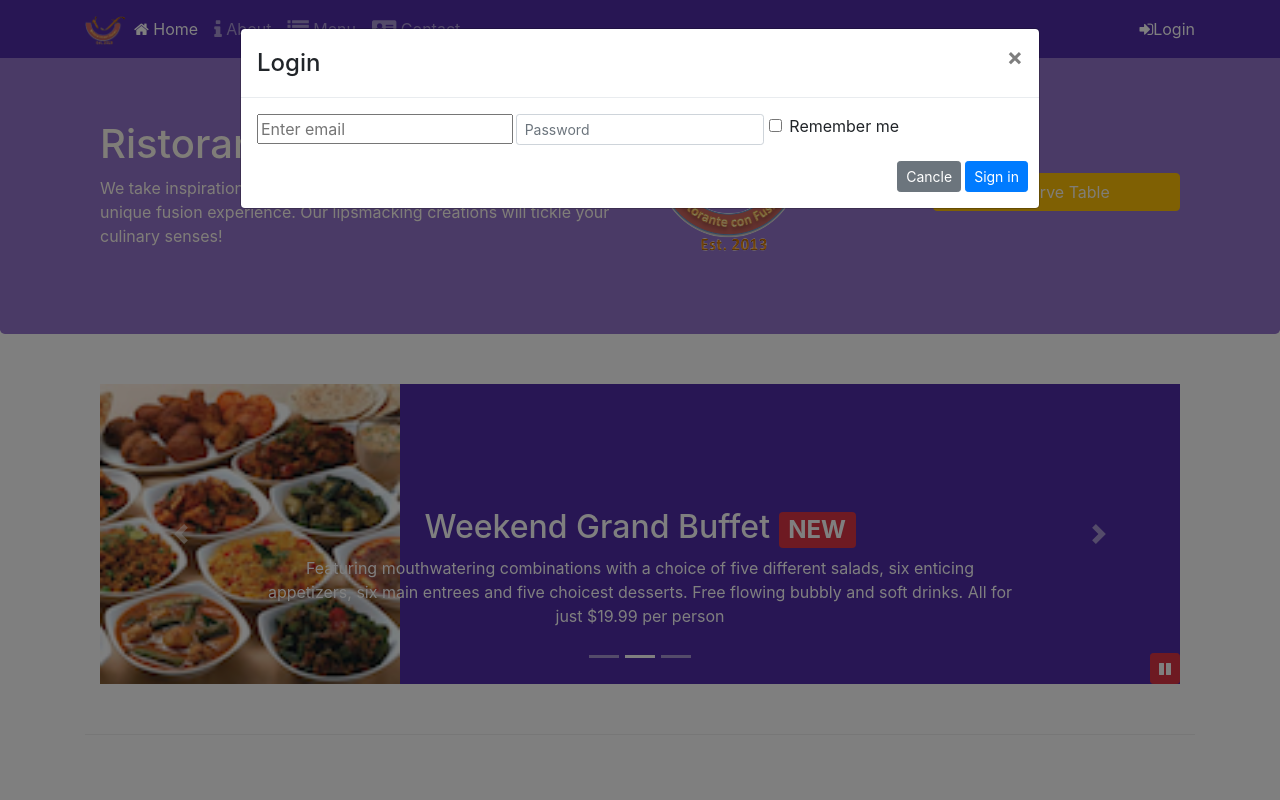
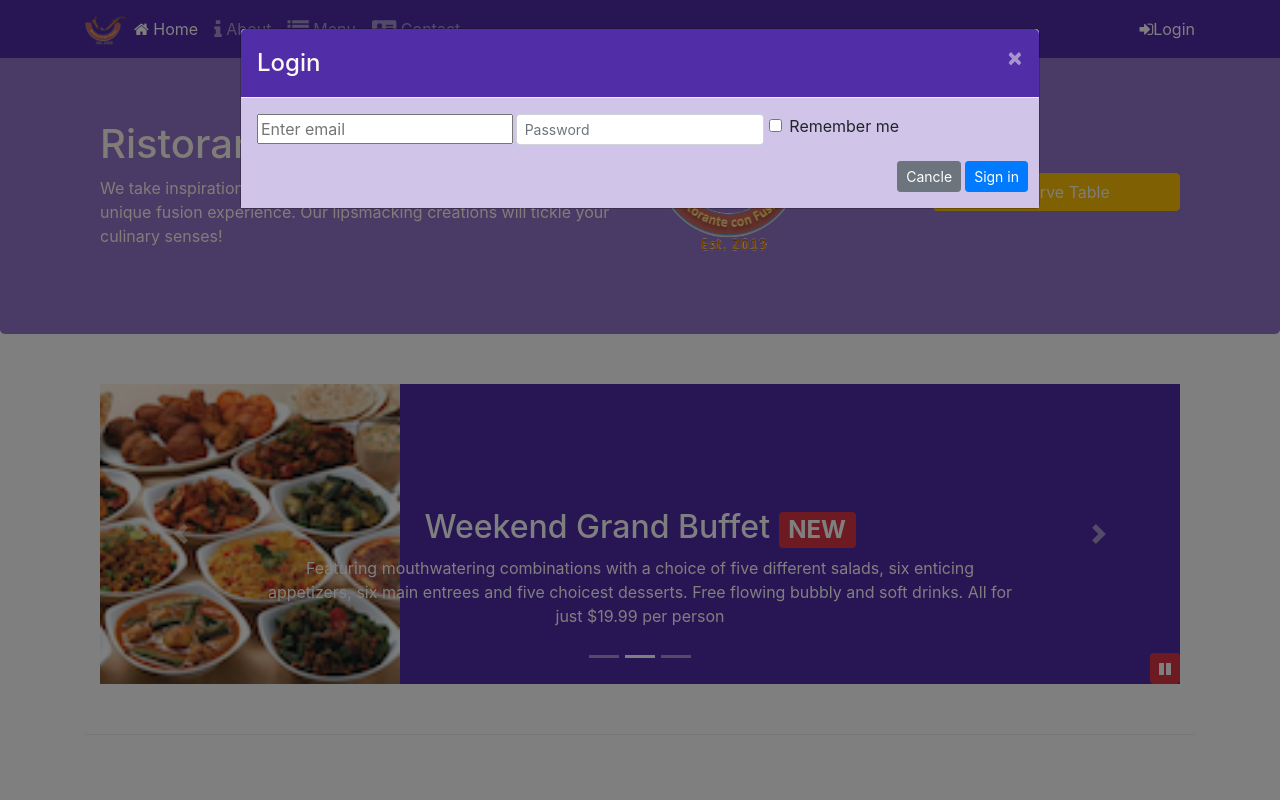
Before and after one commit to AMSKarmajeet/BootstrapGridExercise, a website: page index.html in a window 1280 px wide. Both pictures are taken after a click on the link "Login". Shown: the top 800 px of the page. Drawn offline with nearby package versions, Linux system fonts and the light colour scheme.

Commit message:
assignment_4 completion

```diff
--- a/css/styles.scss
+++ b/css/styles.scss
@@ -55,7 +55,7 @@ body {
 }
 
 .carousel {
-	background:$background-dark;
+	background: $background-dark;
 
 	.carousel-item {
 		height: $carousel-item-height;
@@ -73,3 +73,19 @@ body {
 	position: absolute;
 	bottom: 0px;
 }
+
+.modal-header {
+	background-color: $background-dark;
+
+	.close {
+		color: #fffaf0;
+	}
+}
+
+.modal-title {
+	color: #fffaf0;
+}
+
+.modal-body {
+	background-color: $background-pale;
+}
--- a/index.html
+++ b/index.html
@@ -11,7 +11,7 @@
     <link rel="stylesheet" href="node_modules/bootstrap/dist/css/bootstrap.min.css">
     <link rel="stylesheet" href="node_modules/font-awesome/css/font-awesome.min.css">
     <link rel="stylesheet" href="node_modules/bootstrap-social/bootstrap-social.css">
-    <link rel="stylesheet" href="css/styles-old.css">
+    <link rel="stylesheet" href="css/styles.css">
     <title>Ristorante Con Fusion</title>
 </head>
 
@@ -30,7 +30,7 @@
                     <li class="nav-item"><a class="nav-link" href="./contactus.html"><span class="fa fa-address-card fa-lg"></span> Contact</a></li>
                 </ul>
                 <span class="navbar-text">
-                    <a data-toggle="modal" data-target="#loginModal">
+                    <a id="loginButton">
                         <span class="fa fa-sign-in"></span>Login
                     </a>
                 </span>
@@ -84,11 +84,10 @@
                 </div>
                 <div class="col-12 col-sm-3 align-self-center">
                     <img src="img/logo.png" class="image-fluid">
-
                 </div>
                 <div class="col-12 col-sm-3 align-self-center">
                     <a  class="btn btn-warning btn-block"
-                        data-toggle="modal" data-target="#formModal">
+                        id="reserveButton">
                         Reserve Table
                     </a>
                 </div>
@@ -320,6 +319,12 @@
                     $('#carouselButton').children('span').addClass('fa-pause');
                 }
             });
+            $('#loginButton').click(function(){
+            $('#loginModal').modal('show')
+            });
+            $('#reserveButton').click(function(){
+                $('#formModal').modal('show')
+            });
         });
     </script>
 </body>
```
Also changed, not shown: css/styles.css.
